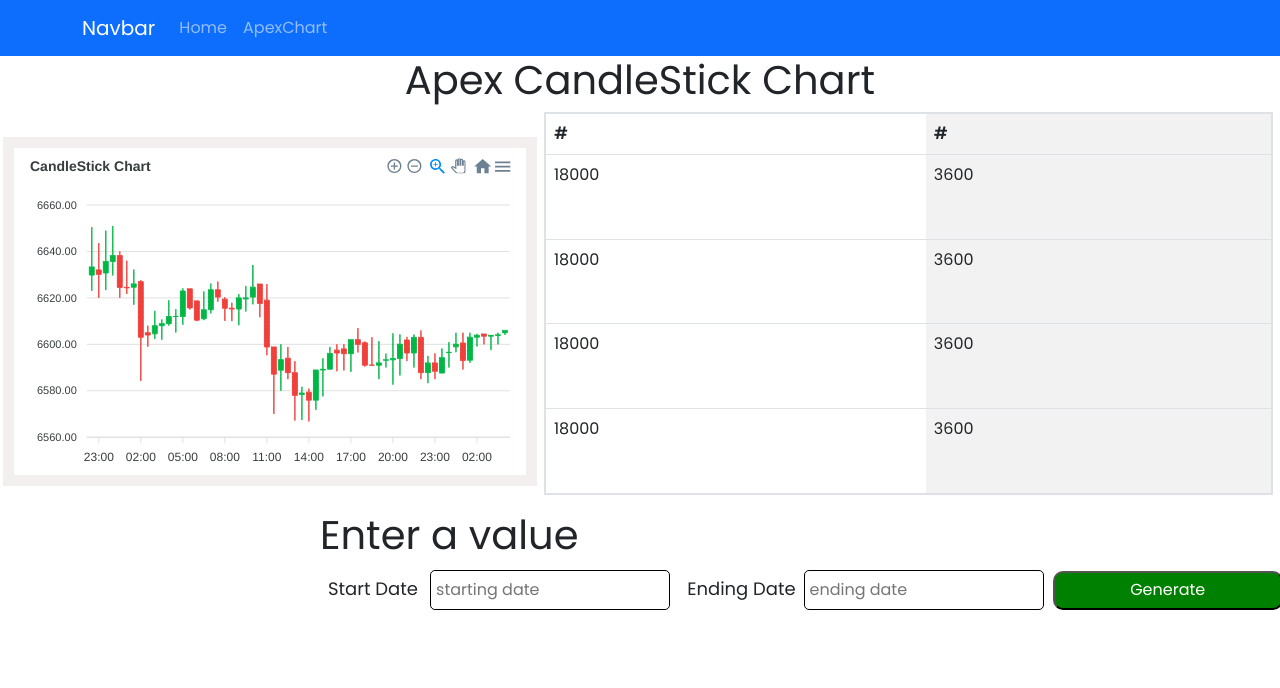
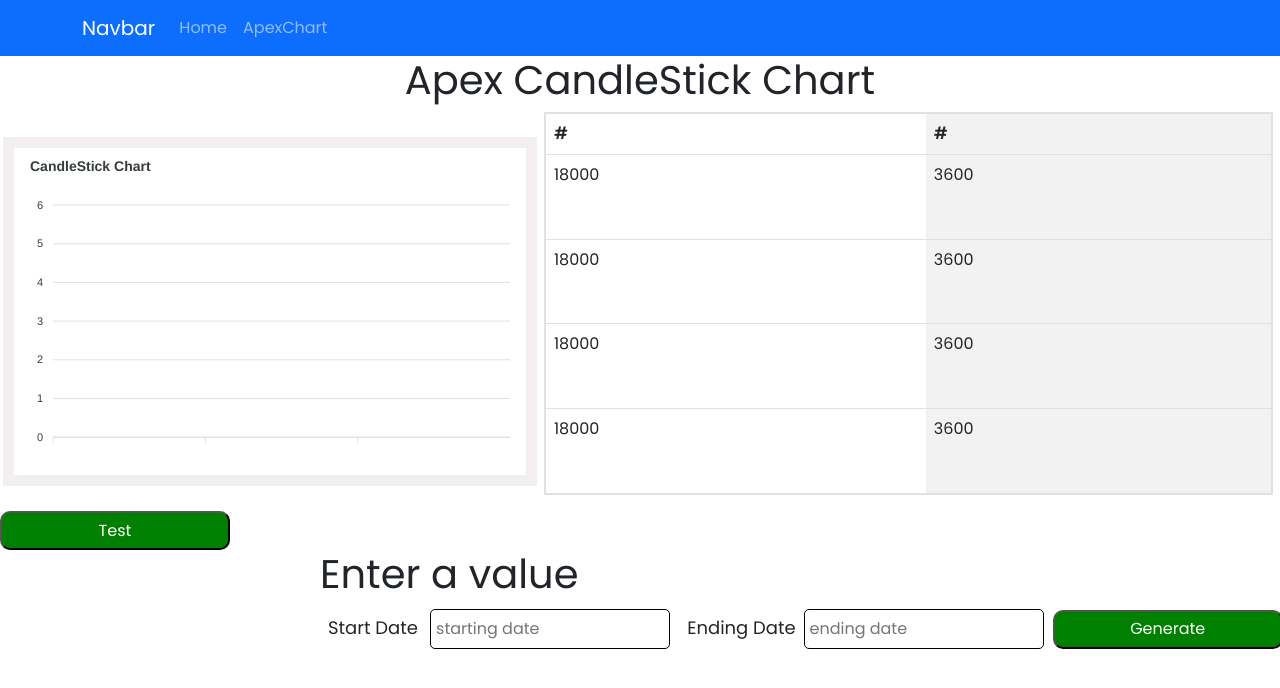
Before and after one commit to Malcolmt129/COSC431-Project, a React (Create React App) app in the folder client/: page /apexchart in a window 1280 px wide. Shown: the top 688 px of the page. Built offline with nearby package versions, Linux system fonts and the light colour scheme.

Commit message:
Attempt to work on class

```diff
--- a/client/src/App.js
+++ b/client/src/App.js
@@ -8,8 +8,6 @@
 import './App.css'
 import ApexChart from './components/pages/ApexChart'
 import NavBar from "./components/NavBar"
-
-
 
 
 
--- a/client/src/components/pages/ApexChart.js
+++ b/client/src/components/pages/ApexChart.js
@@ -34,14 +34,15 @@
     );
   }
 
-async function setChart(){
-  //I want the 3 inputs (start time, end time, and api key) to be variables to
-  const graphData = await fetch('http://localhost:5000/graphdata/2022-01-01/2022-01-02/C8840AED-9AC5-4F51-B1F3-8212FC3F5F0A/false').then(res => res.json());
-  console.log(graphData);
-  for (let i = 0; i < graphData["data"].length; i++) {
-    graphData["data"][i]["x"] =  new Date(graphData["data"][i]["x"])
-  }
-}
+//async function setChart(){
+//  //I want the 3 inputs (start time, end time, and api key) to be variables to
+//  const graphData = await fetch('http://localhost:5000/graphdata/2022-01-01/2022-01-02/C8840AED-9AC5-4F51-B1F3-8212FC3F5F0A/false').then(res => res.json());
+//  console.log(graphData);
+//  for (let i = 0; i < graphData["data"].length; i++) {
+//    graphData["data"][i]["x"] =  new Date(graphData["data"][i]["x"])
+//  }
+//  console.log(graphData);
+//}
 
 class ApexChart extends React.Component {
     constructor(props) {
@@ -50,247 +51,7 @@
       this.state = {
 
         series: [{
-          data: [{
-              x: new Date(1538778600000),
-              y: [6629.81, 6650.5, 6623.04, 6633.33]
-            },
-            {
-              x: new Date(1538780400000),
-              y: [6632.01, 6643.59, 6620, 6630.11]
-            },
-            {
-              x: new Date(1538782200000),
-              y: [6630.71, 6648.95, 6623.34, 6635.65]
-            },
-            {
-              x: new Date(1538784000000),
-              y: [6635.65, 6651, 6629.67, 6638.24]
-            },
-            {
-              x: new Date(1538785800000),
-              y: [6638.24, 6640, 6620, 6624.47]
-            },
-            {
-              x: new Date(1538787600000),
-              y: [6624.53, 6636.03, 6621.68, 6624.31]
-            },
-            {
-              x: new Date(1538789400000),
-              y: [6624.61, 6632.2, 6617, 6626.02]
-            },
-            {
-              x: new Date(1538791200000),
-              y: [6627, 6627.62, 6584.22, 6603.02]
-            },
-            {
-              x: new Date(1538793000000),
-              y: [6605, 6608.03, 6598.95, 6604.01]
-            },
-            {
-              x: new Date(1538794800000),
-              y: [6604.5, 6614.4, 6602.26, 6608.02]
-            },
-            {
-              x: new Date(1538796600000),
-              y: [6608.02, 6610.68, 6601.99, 6608.91]
-            },
-            {
-              x: new Date(1538798400000),
-              y: [6608.91, 6618.99, 6608.01, 6612]
-            },
-            {
-              x: new Date(1538800200000),
-              y: [6612, 6615.13, 6605.09, 6612]
-            },
-            {
-              x: new Date(1538802000000),
-              y: [6612, 6624.12, 6608.43, 6622.95]
-            },
-            {
-              x: new Date(1538803800000),
-              y: [6623.91, 6623.91, 6615, 6615.67]
-            },
-            {
-              x: new Date(1538805600000),
-              y: [6618.69, 6618.74, 6610, 6610.4]
-            },
-            {
-              x: new Date(1538807400000),
-              y: [6611, 6622.78, 6610.4, 6614.9]
-            },
-            {
-              x: new Date(1538809200000),
-              y: [6614.9, 6626.2, 6613.33, 6623.45]
-            },
-            {
-              x: new Date(1538811000000),
-              y: [6623.48, 6627, 6618.38, 6620.35]
-            },
-            {
-              x: new Date(1538812800000),
-              y: [6619.43, 6620.35, 6610.05, 6615.53]
-            },
-            {
-              x: new Date(1538814600000),
-              y: [6615.53, 6617.93, 6610, 6615.19]
-            },
-            {
-              x: new Date(1538816400000),
-              y: [6615.19, 6621.6, 6608.2, 6620]
-            },
-            {
-              x: new Date(1538818200000),
-              y: [6619.54, 6625.17, 6614.15, 6620]
-            },
-            {
-              x: new Date(1538820000000),
-              y: [6620.33, 6634.15, 6617.24, 6624.61]
-            },
-            {
-              x: new Date(1538821800000),
-              y: [6625.95, 6626, 6611.66, 6617.58]
-            },
-            {
-              x: new Date(1538823600000),
-              y: [6619, 6625.97, 6595.27, 6598.86]
-            },
-            {
-              x: new Date(1538825400000),
-              y: [6598.86, 6598.88, 6570, 6587.16]
-            },
-            {
-              x: new Date(1538827200000),
-              y: [6588.86, 6600, 6580, 6593.4]
-            },
-            {
-              x: new Date(1538829000000),
-              y: [6593.99, 6598.89, 6585, 6587.81]
-            },
-            {
-              x: new Date(1538830800000),
-              y: [6587.81, 6592.73, 6567.14, 6578]
-            },
-            {
-              x: new Date(1538832600000),
-              y: [6578.35, 6581.72, 6567.39, 6579]
-            },
-            {
-              x: new Date(1538834400000),
-              y: [6579.38, 6580.92, 6566.77, 6575.96]
-            },
-            {
-              x: new Date(1538836200000),
-              y: [6575.96, 6589, 6571.77, 6588.92]
-            },
-            {
-              x: new Date(1538838000000),
-              y: [6588.92, 6594, 6577.55, 6589.22]
-            },
-            {
-              x: new Date(1538839800000),
-              y: [6589.3, 6598.89, 6589.1, 6596.08]
-            },
-            {
-              x: new Date(1538841600000),
-              y: [6597.5, 6600, 6588.39, 6596.25]
-            },
-            {
-              x: new Date(1538843400000),
-              y: [6598.03, 6600, 6588.73, 6595.97]
-            },
-            {
-              x: new Date(1538845200000),
-              y: [6595.97, 6602.01, 6588.17, 6602]
-            },
-            {
-              x: new Date(1538847000000),
-              y: [6602, 6607, 6596.51, 6599.95]
-            },
-            {
-              x: new Date(1538848800000),
-              y: [6600.63, 6601.21, 6590.39, 6591.02]
-            },
-            {
-              x: new Date(1538850600000),
-              y: [6591.02, 6603.08, 6591, 6591]
-            },
-            {
-              x: new Date(1538852400000),
-              y: [6591, 6601.32, 6585, 6592]
-            },
-            {
-              x: new Date(1538854200000),
-              y: [6593.13, 6596.01, 6590, 6593.34]
-            },
-            {
-              x: new Date(1538856000000),
-              y: [6593.34, 6604.76, 6582.63, 6593.86]
-            },
-            {
-              x: new Date(1538857800000),
-              y: [6593.86, 6604.28, 6586.57, 6600.01]
-            },
-            {
-              x: new Date(1538859600000),
-              y: [6601.81, 6603.21, 6592.78, 6596.25]
-            },
-            {
-              x: new Date(1538861400000),
-              y: [6596.25, 6604.2, 6590, 6602.99]
-            },
-            {
-              x: new Date(1538863200000),
-              y: [6602.99, 6606, 6584.99, 6587.81]
-            },
-            {
-              x: new Date(1538865000000),
-              y: [6587.81, 6595, 6583.27, 6591.96]
-            },
-            {
-              x: new Date(1538866800000),
-              y: [6591.97, 6596.07, 6585, 6588.39]
-            },
-            {
-              x: new Date(1538868600000),
-              y: [6587.6, 6598.21, 6587.6, 6594.27]
-            },
-            {
-              x: new Date(1538870400000),
-              y: [6596.44, 6601, 6590, 6596.55]
-            },
-            {
-              x: new Date(1538872200000),
-              y: [6598.91, 6605, 6596.61, 6600.02]
-            },
-            {
-              x: new Date(1538874000000),
-              y: [6600.55, 6605, 6589.14, 6593.01]
-            },
-            {
-              x: new Date(1538875800000),
-              y: [6593.15, 6605, 6592, 6603.06]
-            },
-            {
-              x: new Date(1538877600000),
-              y: [6603.07, 6604.5, 6599.09, 6603.89]
-            },
-            {
-              x: new Date(1538879400000),
-              y: [6604.44, 6604.44, 6600, 6603.5]
-            },
-            {
-              x: new Date(1538881200000),
-              y: [6603.5, 6603.99, 6597.5, 6603.86]
-            },
-            {
-              x: new Date(1538883000000),
-              y: [6603.85, 6605, 6600, 6604.07]
-            },
-            {
-              x: new Date(1538884800000),
-              y: [6604.98, 6606, 6604.07, 6606]
-            },
-          ]
+          data: []
         }],
         options: {
           chart: {
@@ -314,6 +75,15 @@
 
       };
     }
+    async setChart(){
+      //I want the 3 inputs (start time, end time, and api key) to be variables to
+      const graphData = await fetch('http://localhost:5000/graphdata/2022-01-01/2022-01-02/C8840AED-9AC5-4F51-B1F3-8212FC3F5F0A/false').then(res => res.json());
+      console.log(graphData);
+      for (let i = 0; i < graphData["data"].length; i++) {
+        graphData["data"][i]["x"] =  new Date(graphData["data"][i]["x"])
+      }
+      this.setState({series:graphData})
+    }
 
     render() {
       return (
@@ -323,6 +93,7 @@
                 <Chart className="chart-custom" options={this.state.options} series={this.state.series} type="candlestick" width={500} height={315}/>
                 <TableCoin/>
             </div>
+            <button onClick={this.setChart}>Test</button>
             <div className='user-input-div'>
                <UserInput className="text-center"/>
             </div>
```
